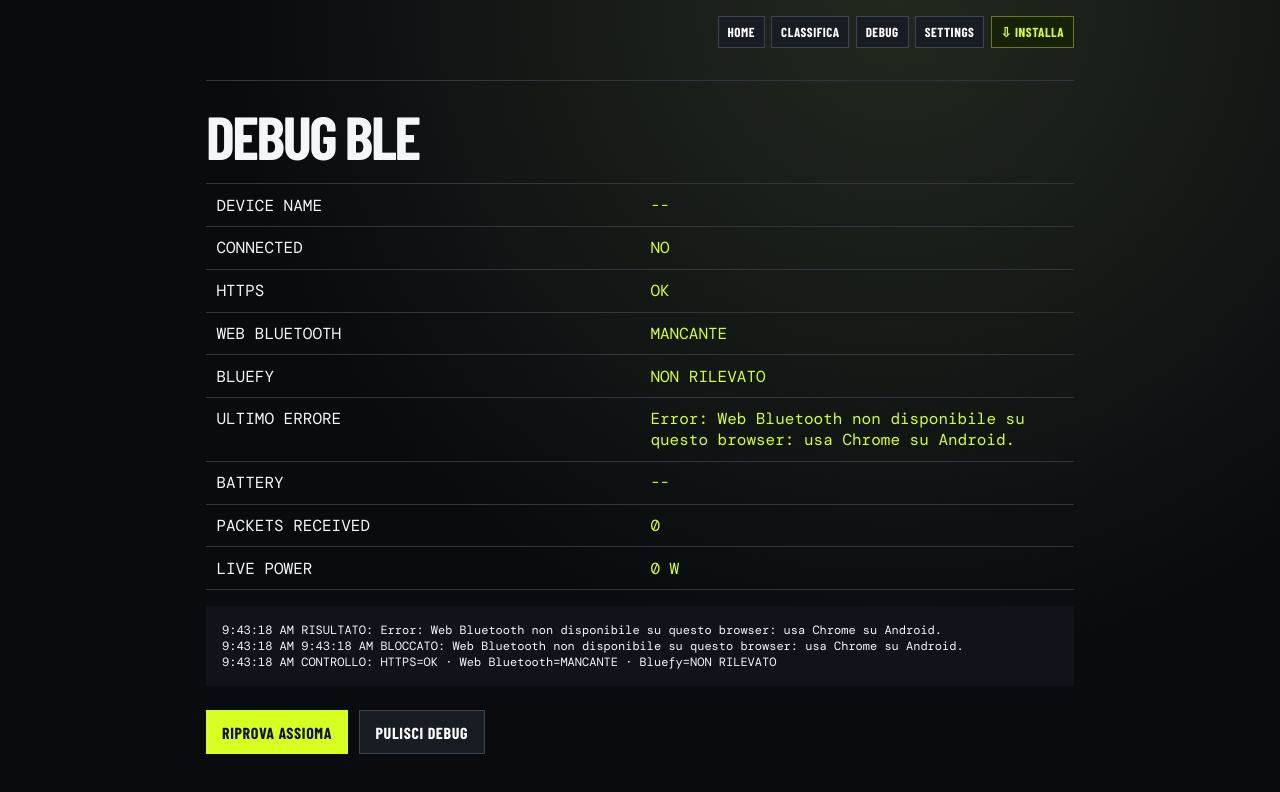
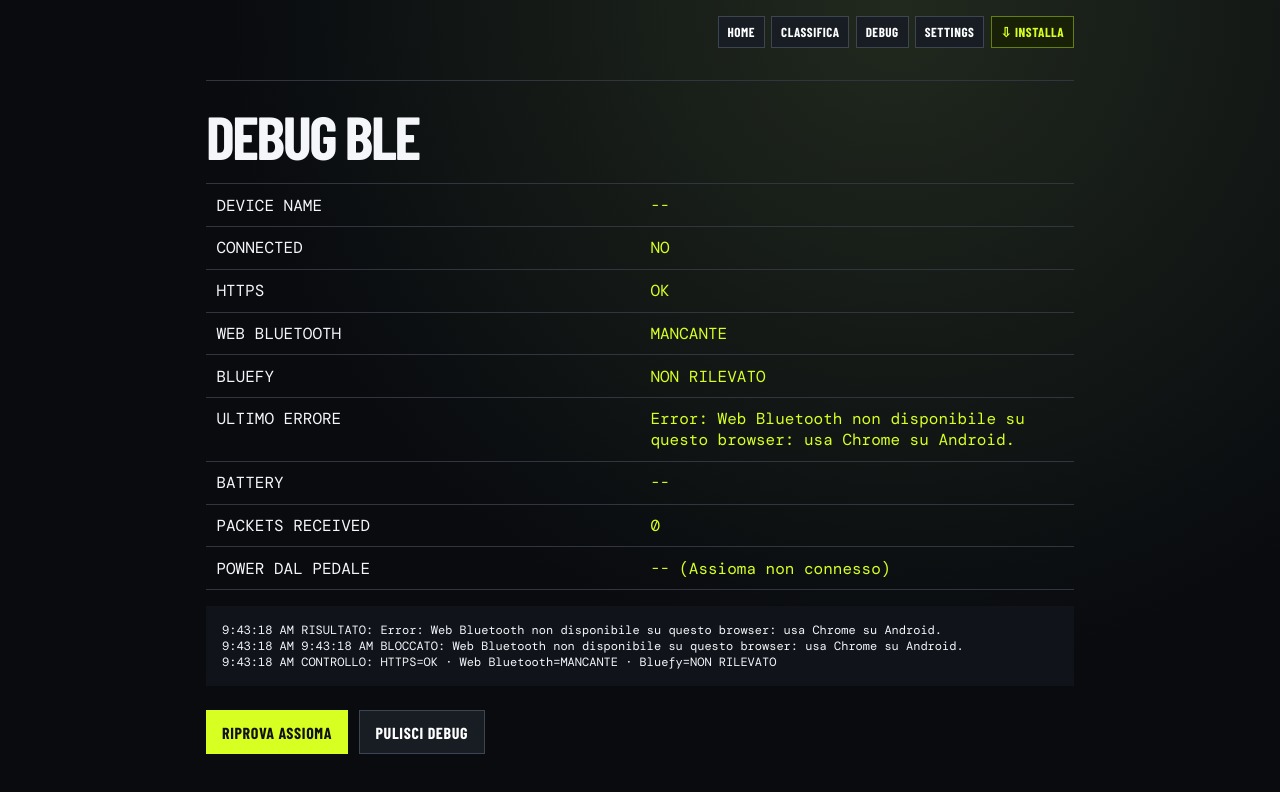
Before and after one commit to Markciccio/cyclo-dyno, a React (Vite) app: page / in a window 1280 px wide. Both pictures are taken after a click on the button "CONNECT ASSIOMA". Shown: the top 792 px of the page. Built offline with nearby package versions, Linux system fonts and the light colour scheme; a web font is replaced by a local one.

Commit message:
Improve Bluefy Assioma connection diagnostics

```diff
--- a/src/App.tsx
+++ b/src/App.tsx
@@ -338,6 +338,12 @@ export function App() {
     ].slice(0, 120));
     setBleDiagnostics([]);
     setBleLastError("");
+    // Il Debug non deve scambiare l'ultimo campione DEMO per un dato Assioma:
+    // un nuovo tentativo parte sempre da valori vuoti.
+    sRef.current = [];
+    setSamples([]);
+    setDisplayPower(0);
+    setDisplaySpeed(0);
     log(`CONTROLLO: HTTPS=${window.isSecureContext ? "OK" : "NO"} · Web Bluetooth=${navigator.bluetooth ? "OK" : "MANCANTE"} · Bluefy=${/bluefy/i.test(navigator.userAgent) ? "RILEVATO" : "NON RILEVATO"}`);
     try {
       const a = new AssiomaBluetoothProvider(log);
@@ -1211,8 +1217,8 @@ export function App() {
             </dd>
             <dt>PACKETS RECEIVED</dt>
             <dd>{isA ? provider.logs.length : "0"}</dd>
-            <dt>LIVE POWER</dt>
-            <dd>{live?.powerWatts ?? 0} W</dd>
+            <dt>POWER DAL PEDALE</dt>
+            <dd>{isA ? `${live?.powerWatts ?? 0} W` : "-- (Assioma non connesso)"}</dd>
           </dl>
           <pre>
             {bleDiagnostics.length
--- a/src/services/assiomaBluetooth.ts
+++ b/src/services/assiomaBluetooth.ts
@@ -1,5 +1,7 @@
 import type {PowerDataProvider,PowerSample} from '../types'
 export const CYCLING_POWER_SERVICE=0x1818,CYCLING_POWER_MEASUREMENT=0x2a63,BATTERY_SERVICE=0x180f,BATTERY_LEVEL=0x2a19
+const CYCLING_POWER_SERVICE_UUID = "00001818-0000-1000-8000-00805f9b34fb";
+const BATTERY_SERVICE_UUID = "0000180f-0000-1000-8000-00805f9b34fb";
 export function parseCyclingPowerMeasurement(v:DataView){if(v.byteLength<4)throw Error('Invalid Cycling Power Measurement');return{powerWatts:v.getInt16(2,true)}}
 
 /**
@@ -53,7 +55,7 @@ export class AssiomaBluetoothProvider implements PowerDataProvider {
       this.log("SCAN: apro tutti i dispositivi BLE; scegli ASSIOMA sinistro/master");
       this.device = await navigator.bluetooth.requestDevice({
         acceptAllDevices: true,
-        optionalServices: [CYCLING_POWER_SERVICE, BATTERY_SERVICE],
+        optionalServices: [CYCLING_POWER_SERVICE_UUID, BATTERY_SERVICE_UUID],
       });
       this.log(`SELEZIONATO: ${this.device.name ?? "senza nome"}`);
       this.device.addEventListener("gattserverdisconnected", () => { this.connected = false; this.log("DISCONNESSO: il pedale ha chiuso la connessione BLE"); });
```
